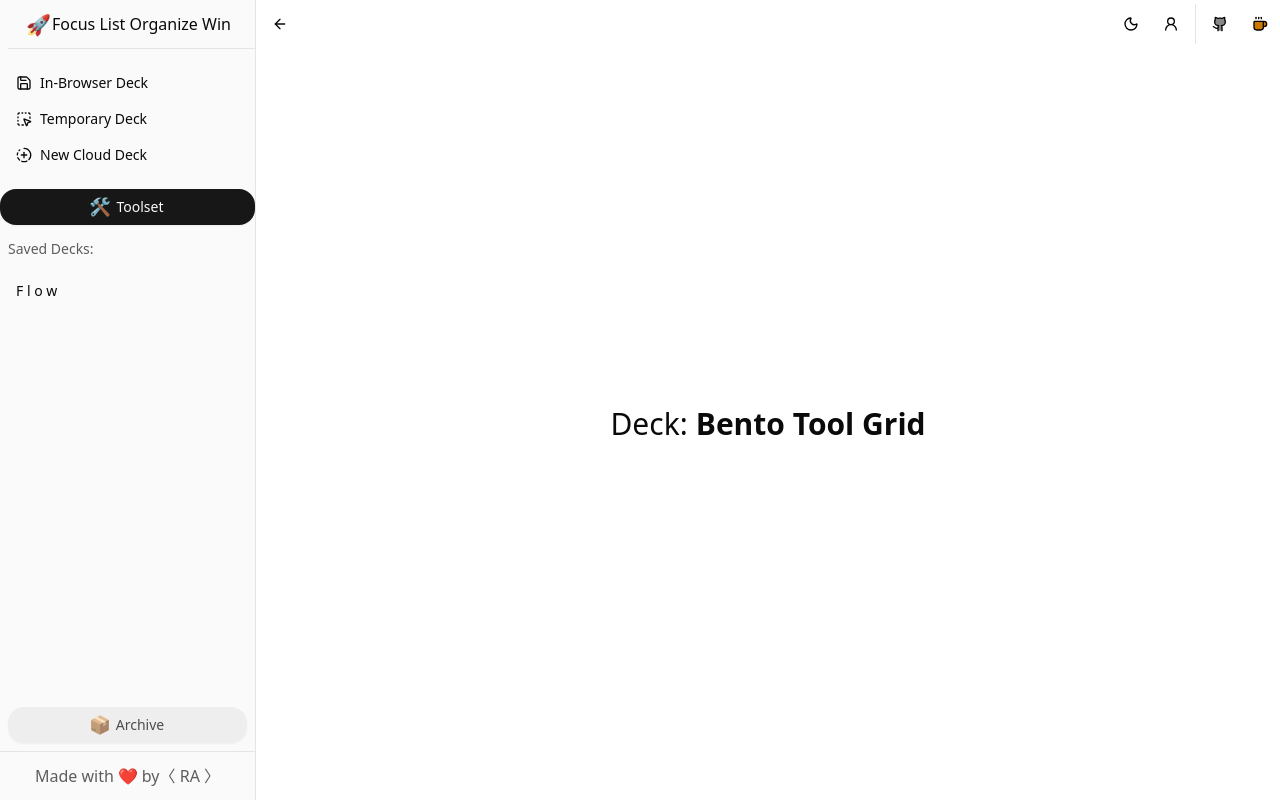
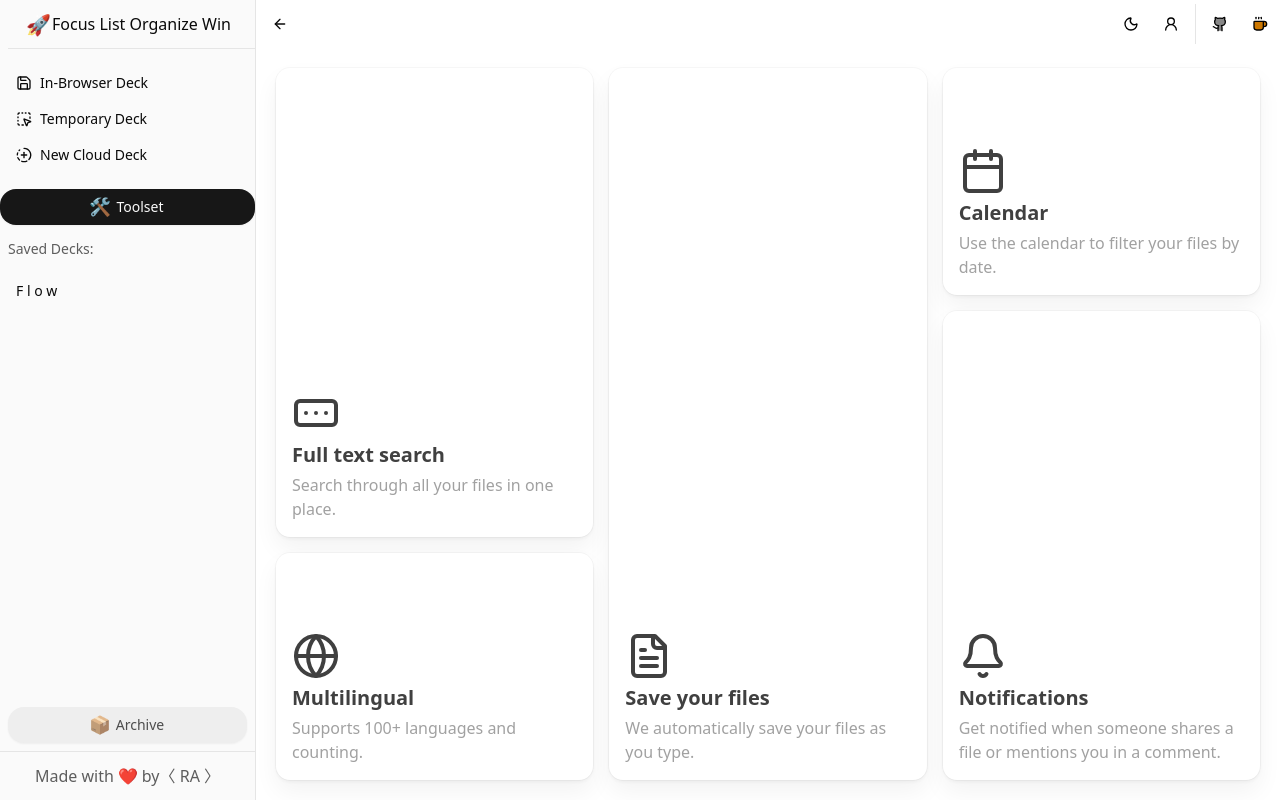
Before and after one commit to ra101/flow, a Next.js app: page /toolset in a window 1280 px wide. Built offline with nearby package versions, Linux system fonts and the light colour scheme.

Commit message:
bento grid placeholder

```diff
--- a/src/app/toolset/page.tsx
+++ b/src/app/toolset/page.tsx
@@ -1,11 +1,74 @@
 'use client'
+
+import { BentoGrid, BentoCard } from "@/components/composites/bento-grid";
+
+
+import {
+  BellIcon,
+  CalendarIcon,
+  FileTextIcon,
+  GlobeIcon,
+  FormInputIcon as InputIcon,
+} from "lucide-react";
+
+const features = [
+  {
+    Icon: FileTextIcon,
+    name: "Save your files",
+    description: "We automatically save your files as you type.",
+    href: "/",
+    cta: "Learn more",
+    background: <img className="absolute -right-20 -top-20 opacity-60" />,
+    className: "lg:row-start-1 lg:row-end-4 lg:col-start-2 lg:col-end-3",
+  },
+  {
+    Icon: InputIcon,
+    name: "Full text search",
+    description: "Search through all your files in one place.",
+    href: "/",
+    cta: "Learn more",
+    background: <img className="absolute -right-20 -top-20 opacity-60" />,
+    className: "lg:col-start-1 lg:col-end-2 lg:row-start-1 lg:row-end-3",
+  },
+  {
+    Icon: GlobeIcon,
+    name: "Multilingual",
+    description: "Supports 100+ languages and counting.",
+    href: "/",
+    cta: "Learn more",
+    background: <img className="absolute -right-20 -top-20 opacity-60" />,
+    className: "lg:col-start-1 lg:col-end-2 lg:row-start-3 lg:row-end-4",
+  },
+  {
+    Icon: CalendarIcon,
+    name: "Calendar",
+    description: "Use the calendar to filter your files by date.",
+    href: "/",
+    cta: "Learn more",
+    background: <img className="absolute -right-20 -top-20 opacity-60" />,
+    className: "lg:col-start-3 lg:col-end-3 lg:row-start-1 lg:row-end-2",
+  },
+  {
+    Icon: BellIcon,
+    name: "Notifications",
+    description:
+      "Get notified when someone shares a file or mentions you in a comment.",
+    href: "/",
+    cta: "Learn more",
+    background: <img className="absolute -right-20 -top-20 opacity-60" />,
+    className: "lg:col-start-3 lg:col-end-3 lg:row-start-2 lg:row-end-4",
+  },
+];
 
 const ToolSetPage = () => {
   return (
-    <div className="flex items-center justify-center h-screen text-3xl">
-      Deck: <span className="ml-2 font-bold">Bento Tool Grid</span>
-    </div>
+    <BentoGrid className="lg:grid-rows-3 h-full p-5">
+      {features.map((feature) => (
+        <BentoCard key={feature.name} {...feature} />
+      ))}
+    </BentoGrid>
   );
 }
 
+
 export default ToolSetPage;
```
